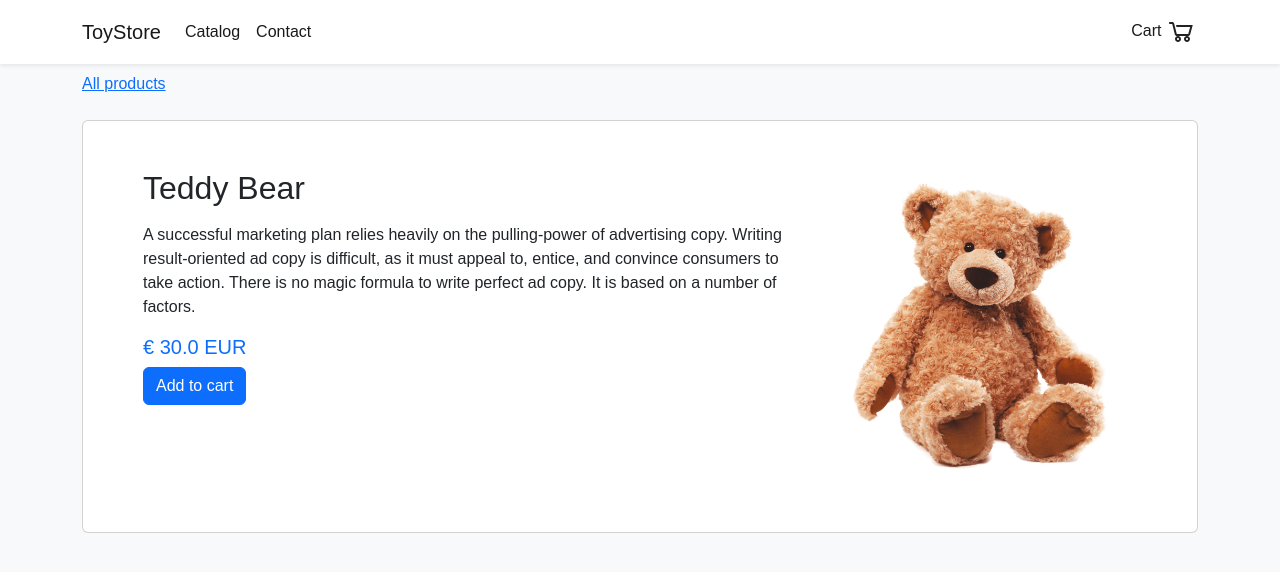
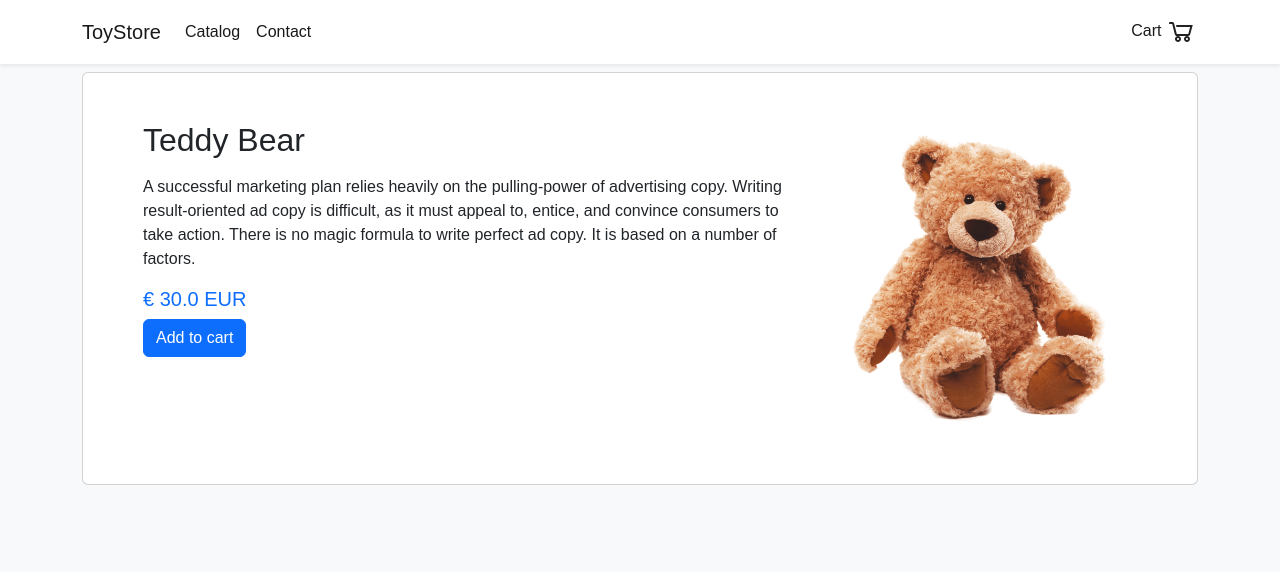
Before and after one commit to maxmob35/Toystore1826, a Jekyll site: the page built from _products/product1.md, in a window 1280 px wide. Shown: the top 572 px of the page. Built offline with Jekyll 4.4.1, drawn with Linux system fonts in a browser that asks for light colours.

Commit message:
Update default.html

```diff
--- a/_layouts/default.html
+++ b/_layouts/default.html
@@ -25,7 +25,7 @@
   height="0" width="0" style="display:none;visibility:hidden"></iframe></noscript>
   <!-- End Google Tag Manager (noscript) -->
   {% include header.html %}
-  <main class="main pt-5">
+  <main class="main pt-7">
     {{ content }}
   </main>
   <footer>
```
